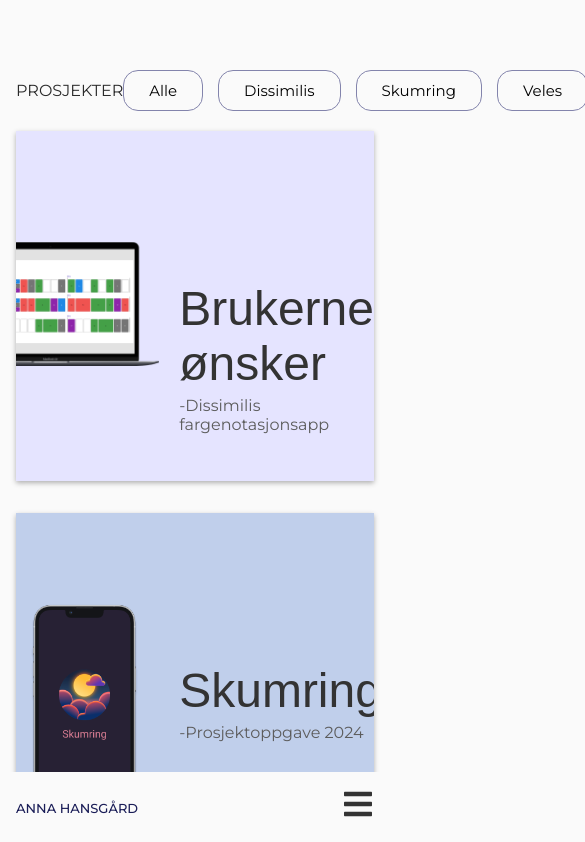
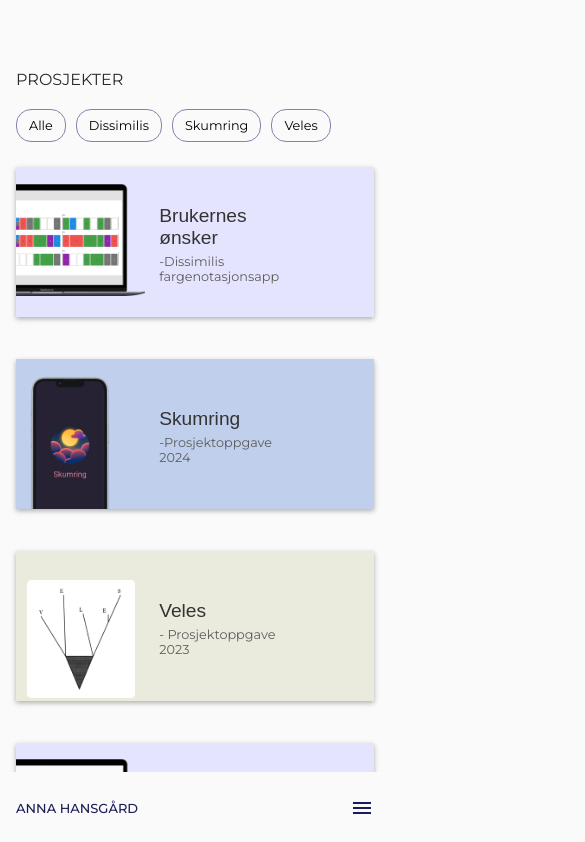
Before and after one commit to ahansg/portfolio10.0, a React (Create React App) app: page /portfolio in a window 390 px wide. Shown: the top 842 px of the page, 585 px wide, since content can reach past the window. Built offline with nearby package versions, Linux system fonts and the light colour scheme; a web font is replaced by a local one.

Commit message:
endringer til størrelser

```diff
--- a/src/components/about/About.jsx
+++ b/src/components/about/About.jsx
@@ -10,7 +10,6 @@ const About = () => {
   return (
     <section className="container about_margin_top" id="about">
       <div className="about_container">
-        {/* About Description */}
         <div>
           <h1 className="about_title"> Litt om meg </h1>
           <p className="body_text">
@@ -37,11 +36,8 @@ const About = () => {
             samarbeide, lære nye ting og bidra til meningsfulle prosjekter. Jeg
             gleder meg til nye utfordringer i årene som kommer.
           </p>
-
-          {/* Download CV Button */}
         </div>
 
-        {/* About Image */}
         <div className="">
           <div className="container grid about_image_margin">
             <img className="about__img" src={AboutImg} alt="Anna Hansgård" />
--- a/src/components/about/about.css
+++ b/src/components/about/about.css
@@ -88,7 +88,9 @@
 }
 
 /*===========BREAKPOINTS ============*/
-/*For large devices*/
+
+/*
+
 @media screen and (max-width: 992px) {
   .about_container {
     grid-template-columns: 1fr;
@@ -116,20 +118,48 @@
     row-gap: 2.5rem;
   }
 }
+*/
+@media screen and (max-width: 768px) {
+  .about_margin_top {
+    margin-top: 100px;
+    margin-bottom: 150px;
+  }
 
-/*for medium devices*/
-@media screen and (max-width: 576px) {
-  .about__info {
-    grid-template-columns: repeat(3, 1fr);
+  .about_image_margin {
+    margin-top: 0px;
   }
-  .about__description {
-    padding: 0;
+
+  .about_image_margin2 {
+    margin-top: 40px;
+  }
+
+  .about_container {
+    grid-template-columns: 1fr;
+    display: flex;
+    flex-direction: column; /* Sørger for at innholdet er i en kolonne */
+    align-items: center; /* Sentrerer innholdet */
+    gap: 80px;
+    text-align: center;
+  }
+  .about_text {
+    order: 2;
+  }
+
+  .about__img-container {
+    order: 1;
+  }
+
+  .about__img {
+    background: url(../../assets/aboutAssets/anna.jpg);
+    background-repeat: no-repeat;
+    background-position: center;
+    background-size: cover;
+    box-shadow: inset 0 0 0 9px rgb(255 255 255 /30%);
+    order: 1;
+    justify-self: center;
+    width: 200px;
+    height: 200px;
+    animation: profile__animate 8s ease-in-out infinite;
+    animation-fill-mode: both;
   }
 }
-
-/*for small devices*/
-@media screen and (max-width: 350px) {
-  .about__info {
-    grid-template-columns: repeat(2, 1fr);
-  }
-}
--- a/src/components/header/Header.jsx
+++ b/src/components/header/Header.jsx
@@ -1,7 +1,8 @@
 import React, { useState, useEffect, useRef } from "react";
 import { NavLink, useNavigate } from "react-router-dom"; // Importer useNavigate
-import { FaBars } from "react-icons/fa"; // Importer burger-ikonet
 import "./header.css";
+
+import menu_icon from "../../assets/menu_icon.svg";
 
 const Header = () => {
   const [Toggle, showMenu] = useState(false);
@@ -127,7 +128,7 @@ const Header = () => {
 
         {/* Hamburgermeny for mobil */}
         <div className="nav__toggle" onClick={() => showMenu(!Toggle)}>
-          <FaBars /> {/* Bruker burger-ikonet */}
+          <img src={menu_icon} alt="menu icon" />
         </div>
       </nav>
     </header>
--- a/src/components/header/header2.css
+++ /dev/null
@@ -1,129 +0,0 @@
-/* Reset og generelle stiler */
-* {
-  padding: 0;
-  margin: 0;
-  box-sizing: border-box;
-}
-
-body {
-  min-height: 100vh;
-  font-family: "josefin sans", sans-serif;
-}
-
-a {
-  text-decoration: none;
-}
-
-/* Header styling */
-header {
-  background-color: var(--body-color);
-  padding: 1.5rem 0;
-  position: fixed;
-  top: 0;
-  left: 0;
-  width: 100%;
-  z-index: 1000;
-}
-
-.container {
-  max-width: 1440px;
-  width: 100%;
-  margin: 0 auto;
-  padding: 0 1rem;
-}
-
-.container nav {
-  display: flex;
-  justify-content: space-between;
-  align-items: center;
-  position: relative;
-}
-
-.container nav .logo {
-  color: #212a3c;
-  font-size: 1.5rem;
-  font-weight: bold;
-  cursor: pointer;
-}
-
-/* Navigasjonsmeny */
-.container .nav-link {
-  display: flex;
-  position: static;
-  background: none;
-  width: auto;
-  box-shadow: none;
-  flex-direction: row;
-  padding: 0;
-}
-
-.container .nav-link.active {
-  display: flex;
-}
-
-.container .nav-link li {
-  list-style: none;
-  margin: 0 1rem;
-}
-
-.container ul li a {
-  color: #212a3c;
-  font-size: 1.2rem;
-  padding: 0.5rem 1rem;
-  display: block;
-  border-radius: 4px;
-}
-
-.container ul li a:hover,
-.container ul li a.active {
-  background-color: #ecf0f1;
-}
-
-/* Meny-ikon */
-.icon {
-  font-size: 2rem;
-  cursor: pointer;
-  display: none;
-}
-
-/* Overlay */
-.overlay {
-  position: fixed;
-  top: 0;
-  left: 0;
-  width: 100%;
-  height: 100%;
-  background: rgba(0, 0, 0, 0.5);
-  z-index: 5;
-  display: none;
-}
-
-.overlay.active {
-  display: block;
-}
-
-@media (max-width: 768px) {
-  .icon {
-    display: block;
-  }
-
-  .container .nav-link {
-    flex-direction: column;
-    background-color: white;
-    position: absolute;
-    width: 300px;
-    height: auto;
-    top: -100%;
-    right: 0;
-    z-index: 10;
-    padding: 2rem;
-    transition: all 0.5s ease-in-out;
-    box-shadow: 0 0 10px rgba(0, 0, 0, 0.3);
-    display: none;
-  }
-
-  .nav-link.active {
-    top: 100%;
-    display: flex;
-  }
-}
--- a/src/components/portfolio/portfolio.css
+++ b/src/components/portfolio/portfolio.css
@@ -218,3 +218,157 @@
 .work_card:hover .work_subtitle {
   color: #000000; /* Endrer tekstfargen til svart */
 }
+
+/* Justering for skjermer med max-width 768px */
+
+@media (max-width: 768px) {
+  .work_thumbnail {
+    width: 40%;
+    margin: 0;
+  }
+  /* Bruk flexbox for å vise bildene og teksten ved siden av hverandre */
+  .work_card {
+    display: flex; /* Bruk flexbox */
+    flex-direction: row; /* Vis bildene og teksten på samme rad */
+    width: 100%; /* Sett bredden til 100% */
+    height: 270px; /* La høyden justeres automatisk */
+    margin: 5px 0; /* Juster marginene rundt kortene */
+    gap: 0px; /* Fjern gap mellom elementene i flex-containeren */
+  }
+
+  /* Juster størrelsen på bildene for å passe til mobilen */
+  .work_img {
+    width: 60%; /* Sett bredden til 60% for å vise bildet ved siden av teksten */
+    height: 100%; /* Sørg for at bildet fyller høyden på kortet */
+    object-fit: cover; /* Sørg for at bildene ikke blir forvrengt */
+    margin-right: 5px; /* Legg til liten margin for å skille bildet og teksten */
+  }
+
+  /* Juster teksten til å ta opp den andre halvdelen av kortet */
+  .work_text {
+    display: flex;
+    flex-direction: column;
+    justify-content: center; /* Juster teksten vertikalt */
+    padding: 0px; /* Juster padding for å få litt luft */
+    width: 40%; /* Sett bredden til 40% for at det skal være plass til bildet */
+  }
+
+  /* Juster tittel og undertittel */
+  .work_title {
+    font-size: 2rem; /* Reduser skriftstørrelsen for bedre plass på mobilen */
+    padding-top: 5px; /* Reduser padding-top */
+  }
+
+  .work_subtitle {
+    font-size: 1.1rem; /* Reduser undertittelens skriftstørrelse */
+  }
+
+  /* Reduser knappene og juster layouten */
+  .category-button {
+    padding: 8px 15px; /* Mindre padding */
+    font-size: 0.9rem; /* Reduser font-størrelsen på knappene */
+  }
+
+  .category_button_container {
+    flex-direction: column; /* Stakk knappene vertikalt */
+    align-items: flex-start; /* Juster knappene til venstre */
+  }
+
+  .button_wrapper {
+    padding-top: 20px;
+    gap: 10px; /* Reduser avstanden mellom knappene */
+    justify-content: flex-start; /* Juster knappene til venstre */
+  }
+
+  /* Juster bilde-spesifikasjoner for de enkelte kategoriene */
+  .dissimilis-img {
+    width: 90%; /* Sett bredden på bildene til 50% */
+    height: auto; /* La høyden tilpasse seg */
+  }
+
+  .skumring-img {
+    width: 55%;
+    height: auto;
+  }
+
+  .veles-img {
+    width: 68%;
+    height: auto;
+  }
+}
+
+@media (max-width: 508px) {
+  .work_thumbnail {
+    width: 40%;
+    margin: 0;
+  }
+  /* Bruk flexbox for å vise bildene og teksten ved siden av hverandre */
+  .work_card {
+    display: flex; /* Bruk flexbox */
+    flex-direction: row; /* Vis bildene og teksten på samme rad */
+    width: 100%; /* Sett bredden til 100% */
+    height: 150px; /* La høyden justeres automatisk */
+    margin: 5px 0; /* Juster marginene rundt kortene */
+    gap: 0px; /* Fjern gap mellom elementene i flex-containeren */
+  }
+
+  /* Juster størrelsen på bildene for å passe til mobilen */
+  .work_img {
+    width: 60%; /* Sett bredden til 60% for å vise bildet ved siden av teksten */
+    height: 100%; /* Sørg for at bildet fyller høyden på kortet */
+    object-fit: cover; /* Sørg for at bildene ikke blir forvrengt */
+    margin-right: 5px; /* Legg til liten margin for å skille bildet og teksten */
+  }
+
+  /* Juster teksten til å ta opp den andre halvdelen av kortet */
+  .work_text {
+    display: flex;
+    flex-direction: column;
+    justify-content: center; /* Juster teksten vertikalt */
+    padding: 0px; /* Juster padding for å få litt luft */
+    width: 40%; /* Sett bredden til 40% for at det skal være plass til bildet */
+  }
+
+  /* Juster tittel og undertittel */
+  .work_title {
+    font-size: 1.2rem; /* Reduser skriftstørrelsen for bedre plass på mobilen */
+    padding-top: 5px; /* Reduser padding-top */
+  }
+
+  .work_subtitle {
+    font-size: 0.8rem; /* Reduser undertittelens skriftstørrelse */
+  }
+
+  /* Reduser knappene og juster layouten */
+  .category-button {
+    padding: 8px 12px; /* Mindre padding */
+    font-size: 0.8rem; /* Reduser font-størrelsen på knappene */
+  }
+
+  .category_button_container {
+    flex-direction: column; /* Stakk knappene vertikalt */
+    align-items: flex-start; /* Juster knappene til venstre */
+  }
+
+  .button_wrapper {
+    padding-top: 20px;
+    gap: 10px; /* Reduser avstanden mellom knappene */
+    justify-content: flex-start; /* Juster knappene til venstre */
+  }
+
+  /* Juster bilde-spesifikasjoner for de enkelte kategoriene */
+  .dissimilis-img {
+    width: 90%; /* Sett bredden på bildene til 50% */
+    height: auto; /* La høyden tilpasse seg */
+  }
+
+  .skumring-img {
+    width: 60%;
+    height: auto;
+  }
+
+  .veles-img {
+    width: 75%;
+    height: auto;
+  }
+}
```
Also changed, not shown: src/components/header/Header2.jsx (deleted, +0 -53 lines), src/assets/menu_icon.svg (added).
